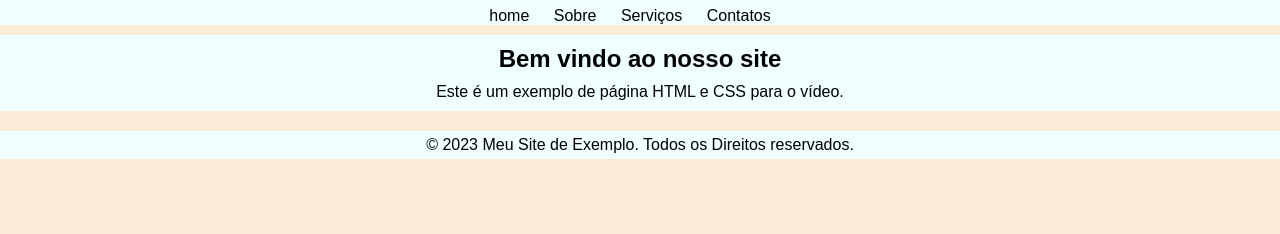
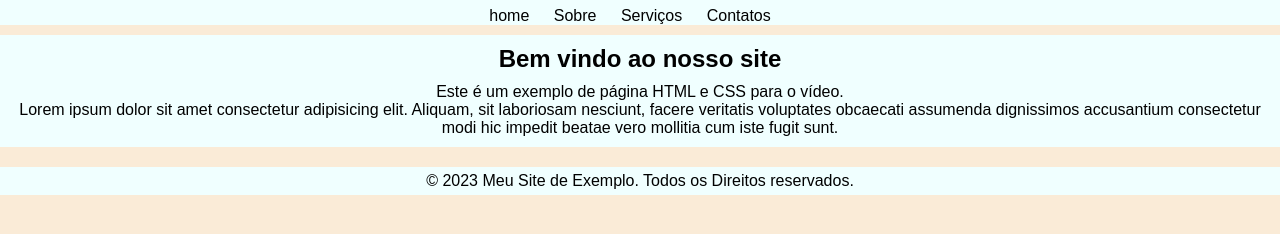
Before and after one commit to Beto2Franca/Outro-teste-Git, a plain HTML site: page index.html in a window 1280 px wide. Shown: the part 110-344 px from the top of the page. Drawn offline with Linux system fonts and the light colour scheme.

Commit message:
adicionando paragrafo na pag

```diff
--- a/index.html
+++ b/index.html
@@ -25,6 +25,7 @@
     <section class="conteudo">
         <h2>Bem vindo ao nosso site</h2>
         <p>Este é um exemplo de página HTML e CSS para o vídeo.</p>
+        <p>Lorem ipsum dolor sit amet consectetur adipisicing elit. Aliquam, sit laboriosam nesciunt, facere veritatis voluptates obcaecati assumenda dignissimos accusantium consectetur modi hic impedit beatae vero mollitia cum iste fugit sunt.</p>
     </section>
 
     <footer>
```
